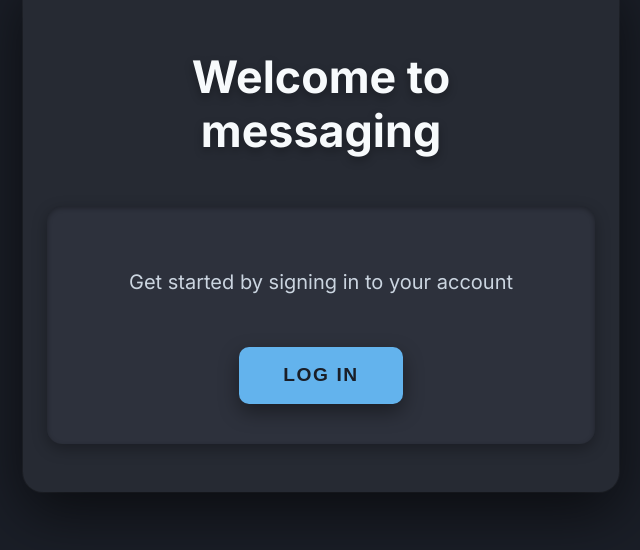
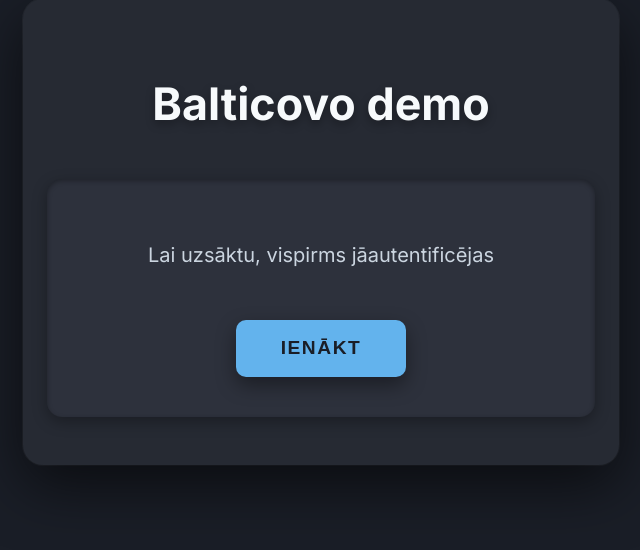
Before and after one commit to andrisribens/bot, a React (Create React App) app: page / in a window 1280 px wide. Shown: the part 168-718 px from the top of the page, without its empty margins (319-959 px from the left). Built offline with nearby package versions, Linux system fonts and the light colour scheme; no server answers; a web font is replaced by a local one.

Commit message:
feat: localize UI text to Latvian

```diff
--- a/src/App.jsx
+++ b/src/App.jsx
@@ -12,8 +12,8 @@ function App() {
   if (isLoading) {
     return (
       <div className="app-container">
-        <div className="loading-state">
-          <div className="loading-text">Loading...</div>
+          <div className="loading-state">
+          <div className="loading-text">Pārlādē...</div>
         </div>
       </div>
     );
@@ -24,7 +24,7 @@ function App() {
       <div className="app-container">
         <div className="error-state">
           <div className="error-title">Oops!</div>
-          <div className="error-message">Something went wrong</div>
+          <div className="error-message">Kaut kas nogāja greizi</div>
           <div className="error-sub-message">{error.message}</div>
         </div>
       </div>
@@ -34,7 +34,7 @@ function App() {
   return (
     <div className="app-container">
       <div className="main-card-wrapper">
-        <h1 className="main-title">Welcome to messaging</h1>
+        <h1 className="main-title">Balticovo demo</h1>
 
         {isAuthenticated ? (
           <div className="logged-in-section">
@@ -71,7 +71,7 @@ function App() {
           </div>
         ) : (
           <div className="action-card">
-            <p className="action-text">Get started by signing in to your account</p>
+            <p className="action-text">Lai uzsāktu, vispirms jāautentificējas</p>
             <LoginButton />
           </div>
         )}
--- a/src/LoginButton.jsx
+++ b/src/LoginButton.jsx
@@ -4,7 +4,7 @@ const LoginButton = () => {
   const { loginWithRedirect } = useAuth0();
   return (
     <button onClick={() => loginWithRedirect()} className="button login">
-      Log In
+      Ienākt
     </button>
   );
 };
--- a/src/LogoutButton.jsx
+++ b/src/LogoutButton.jsx
@@ -22,7 +22,7 @@ const LogoutButton = () => {
       }
       className="button logout"
     >
-      Log Out
+      IZIET
     </button>
   );
 };
--- a/src/Profile.jsx
+++ b/src/Profile.jsx
@@ -4,7 +4,7 @@ const Profile = () => {
   const { user, isAuthenticated, isLoading } = useAuth0();
 
   if (isLoading) {
-    return <div className="loading-text">Loading profile...</div>;
+    return <div className="loading-text">Ielādē profilu...</div>;
   }
 
   return (
--- a/src/components/chat/Chat.jsx
+++ b/src/components/chat/Chat.jsx
@@ -160,7 +160,7 @@ function Chat() {
                   value={inputMessage.text}
                   onChange={handleMessageChange}
                   onKeyPress={handleKeyPress}
-                  placeholder="Write something"
+                  placeholder="Raksti šeit"
                   sx={{
                     width: '95%',
                     backgroundColor: 'white',
@@ -168,7 +168,7 @@ function Chat() {
                   }}
                 />
                 <Button
-                  aria-label="Send Message"
+                  aria-label="Sūtīt ziņu"
                   type="submit"
                   variant="contained"
                   size="large"
```
